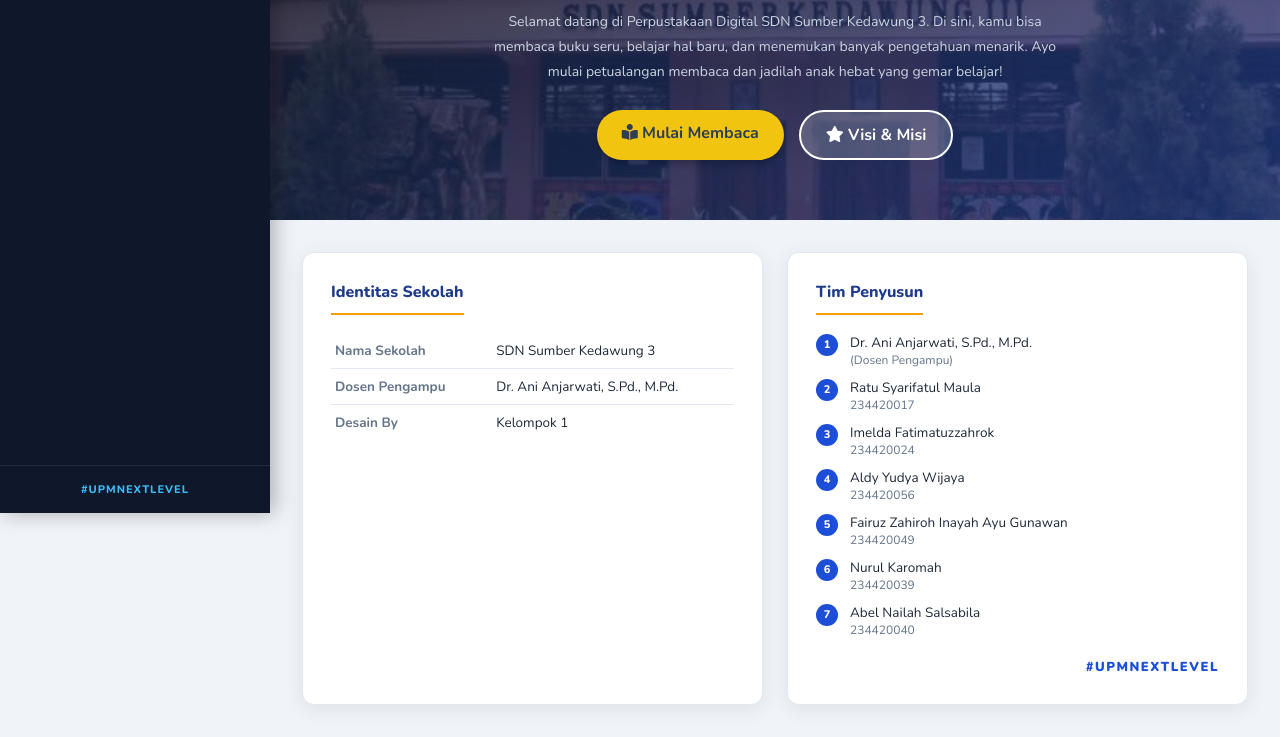
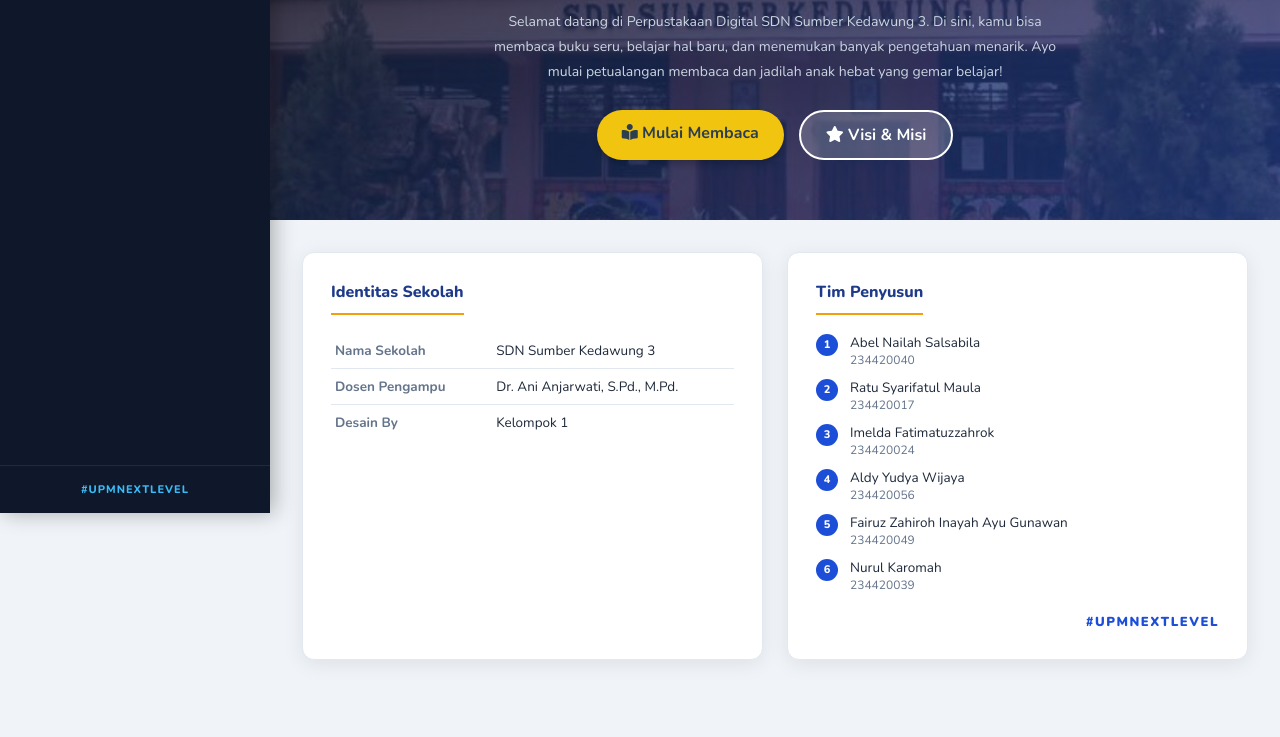
Before and after one commit to mauleed122/SDNSumberKedawung3, a website built with Vite: page index.html in a window 1280 px wide. Shown: the part 287-1024 px from the top of the page. After the commit the page ends 979 px from the top, so only its background shows below. Built offline with nearby package versions, Linux system fonts and the light colour scheme; no server answers.

Commit message:
Update index.html

```diff
--- a/index.html
+++ b/index.html
@@ -149,13 +149,12 @@
           <div class="team-card">
             <h3 class="card-title">Tim Penyusun</h3>
             <ul class="team-list">
-              <li><span class="team-num">1</span><span>Dr. Ani Anjarwati, S.Pd., M.Pd. <em>(Dosen Pengampu)</em></span></li>
+              <li><span class="team-num">1</span><span>Abel Nailah Salsabila <em>234420040</em></span></li>
               <li><span class="team-num">2</span><span>Ratu Syarifatul Maula <em>234420017</em></span></li>
               <li><span class="team-num">3</span><span>Imelda Fatimatuzzahrok <em>234420024</em></span></li>
               <li><span class="team-num">4</span><span>Aldy Yudya Wijaya <em>234420056</em></span></li>
               <li><span class="team-num">5</span><span>Fairuz Zahiroh Inayah Ayu Gunawan <em>234420049</em></span></li>
               <li><span class="team-num">6</span><span>Nurul Karomah <em>234420039</em></span></li>
-              <li><span class="team-num">7</span><span>Abel Nailah Salsabila <em>234420040</em></span></li>
             </ul>
             <div class="hashtag">#UPMNEXTLEVEL</div>
           </div>
```
